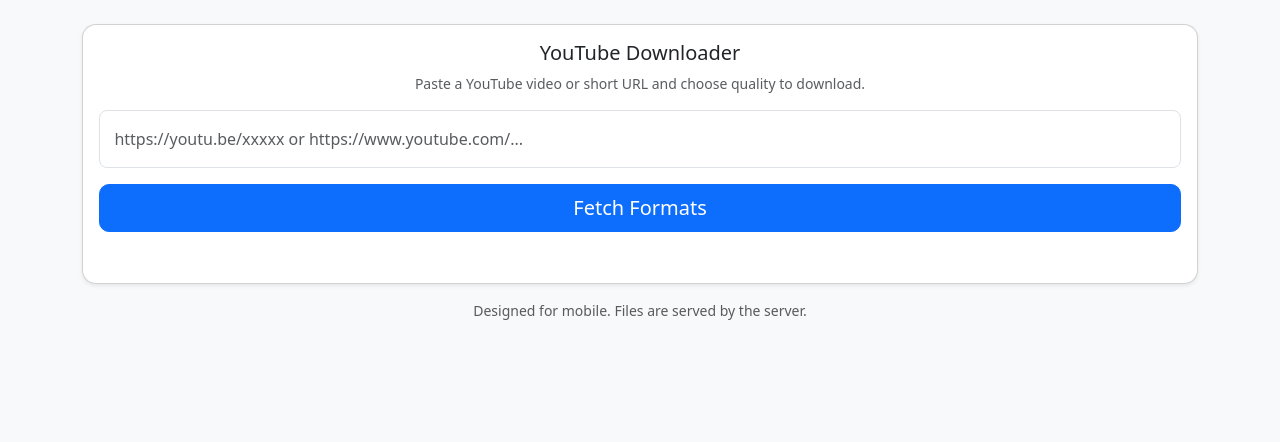
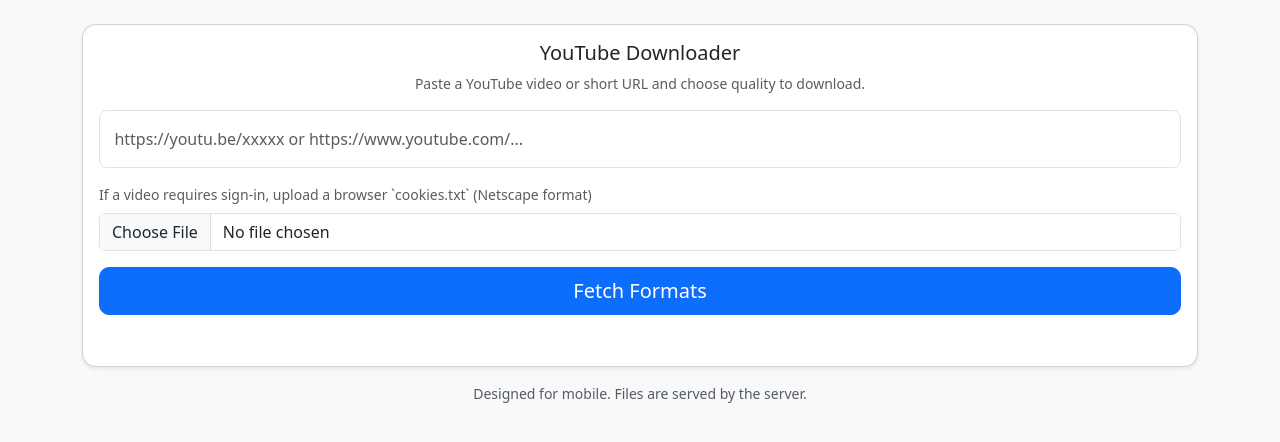
Before and after one commit to bobby-nandigam/youtube, a Flask app: page / in a window 1280 px wide. Shown: the top 442 px of the page. Run offline with Flask 2, Linux system fonts and the light colour scheme; some libraries are stand-ins or nearby versions.

Commit message:
cookies update

```diff
--- a/app.py
+++ b/app.py
@@ -73,13 +73,28 @@
     if not is_youtube_url(url):
         return jsonify({'error': 'Only YouTube URLs are supported'}), 400
 
+    # allow cookies upload via multipart form: check files for 'cookies'
     job_id = str(uuid.uuid4())
-    jobs[job_id] = {'status': 'pending', 'created': time.time(), 'result': None, 'error': None}
+    jobs[job_id] = {'status': 'pending', 'created': time.time(), 'result': None, 'error': None, 'cookiefile': None}
+
+    # save uploaded cookies file if present
+    if 'cookies' in request.files:
+        cf = request.files['cookies']
+        if cf and cf.filename:
+            tmp = tempfile.mkdtemp(prefix='ytdl_cookies_')
+            cookie_path = os.path.join(tmp, cf.filename)
+            cf.save(cookie_path)
+            jobs[job_id]['cookiefile'] = cookie_path
 
     def work(jobid, video_url):
         jobs[jobid]['status'] = 'running'
         try:
             ydl_opts = {'quiet': True, 'skip_download': True, 'noplaylist': True, 'socket_timeout': 10}
+            # if cookies were uploaded, pass cookiefile to yt-dlp
+            cookiefile = jobs[jobid].get('cookiefile')
+            if cookiefile:
+                ydl_opts['cookiefile'] = cookiefile
+
             with YoutubeDL(ydl_opts) as ydl:
                 info = ydl.extract_info(video_url, download=False)
 
@@ -143,6 +158,8 @@
     data = request.get_json() or {}
     url = data.get('url')
     format_id = data.get('format_id')
+    # allow passing job_id so we can reuse uploaded cookies
+    job_id = data.get('job_id')
     if not url or not format_id:
         return jsonify({'error': 'Missing parameters'}), 400
     if not is_youtube_url(url):
@@ -151,6 +168,9 @@
     tmpdir = tempfile.mkdtemp(prefix='ytdl_')
     outtmpl = os.path.join(tmpdir, '%(title)s.%(ext)s')
     ydl_opts = {'outtmpl': outtmpl, 'format': str(format_id), 'quiet': True}
+    # reuse cookiefile from job if provided
+    if job_id and job_id in jobs and jobs[job_id].get('cookiefile'):
+        ydl_opts['cookiefile'] = jobs[job_id]['cookiefile']
 
     try:
         with YoutubeDL(ydl_opts) as ydl:
--- a/templates/index.html
+++ b/templates/index.html
@@ -16,6 +16,10 @@
 
           <div class="mb-3">
             <input id="urlInput" type="url" class="form-control form-control-lg" placeholder="https://youtu.be/xxxxx or https://www.youtube.com/..." />
+          </div>
+          <div class="mb-2 small text-muted">If a video requires sign-in, upload a browser `cookies.txt` (Netscape format)</div>
+          <div class="mb-3">
+            <input id="cookiesFile" type="file" accept=".txt" class="form-control" />
           </div>
           <div class="d-grid gap-2 mb-3">
             <button id="fetchBtn" class="btn btn-primary btn-lg">Fetch Formats</button>
@@ -60,6 +64,7 @@
       const downloadBtn = document.getElementById('downloadBtn')
       const thumb = document.getElementById('thumb')
       const formatsList = document.getElementById('formatsList')
+      let lastJobId = null
 
       function fmtBytes(bytes){
         if(!bytes) return '-'
@@ -78,7 +83,11 @@
         loader.classList.remove('d-none')
         try{
           // submit background job for fast acknowledgement
-          const res = await fetch('/api/submit', {method:'POST', headers:{'Content-Type':'application/json'}, body: JSON.stringify({url})})
+          const fd = new FormData()
+          fd.append('url', url)
+          const cookiesInput = document.getElementById('cookiesFile')
+          if(cookiesInput && cookiesInput.files && cookiesInput.files.length) fd.append('cookies', cookiesInput.files[0])
+          const res = await fetch('/api/submit', {method:'POST', body: fd})
           const data = await res.json()
           if(res.status === 202 && data.job_id){
             // poll the job endpoint until ready
@@ -93,6 +102,8 @@
               if(j.status === 'error') { throw new Error(j.error || 'Job failed') }
             }
             if(!final) throw new Error('Timed out fetching formats')
+            // remember job id so we can reuse uploaded cookies when downloading
+            lastJobId = jobId
 
             videoTitle.textContent = final.title || 'Video'
             thumb.src = final.thumbnail || ''
@@ -134,7 +145,12 @@
         const format_id = picked.value
         status.textContent='Preparing download...'
         try{
-          const res = await fetch('/api/download', {method:'POST', headers:{'Content-Type':'application/json'}, body: JSON.stringify({url, format_id})})
+          // pass job_id so server can reuse cookies uploaded earlier (if any)
+          // if the user used cookies file when fetching, the job id is available via the latest job poll
+          // we stored job id in the `jobId` variable in the fetch flow above; attempt to reuse it if present
+          let payload = {url, format_id}
+          if(lastJobId) payload.job_id = lastJobId
+          const res = await fetch('/api/download', {method:'POST', headers:{'Content-Type':'application/json'}, body: JSON.stringify(payload)})
           if(!res.ok){ const err = await res.json(); status.textContent = err.error || 'Download failed'; return }
           const disposition = res.headers.get('Content-Disposition') || ''
           let filename = 'video'
```
